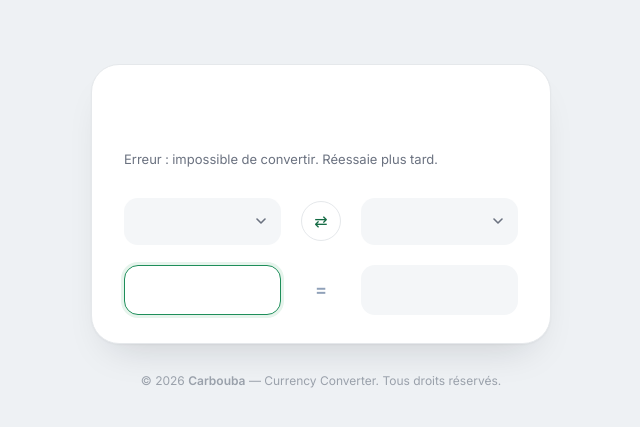
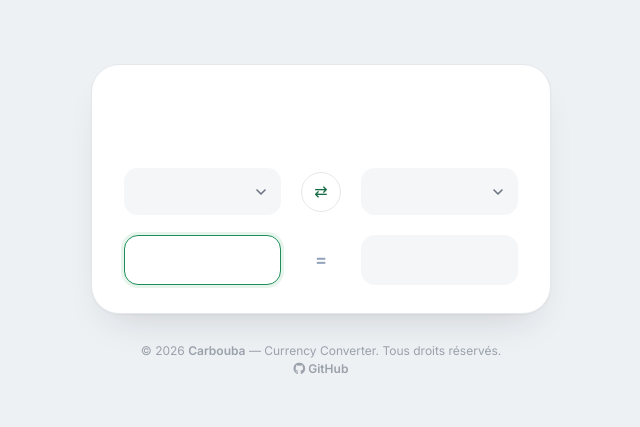
Before and after one commit to Carbouba/Currency_Converter, a Django app: page / in a window 1280 px wide. Shown: the top 427 px of the page, without its empty margins (319-959 px from the left). Run offline with Django 5.2, Linux system fonts and the light colour scheme; data that the repository does not hold is empty; some libraries are stand-ins or nearby versions.

Commit message:
Personnalisation des message d'erreurs et ajout du lien GitHub

```diff
--- a/ConverApp/static/ConverApp/script.js
+++ b/ConverApp/static/ConverApp/script.js
@@ -25,7 +25,8 @@ document.addEventListener('DOMContentLoaded', () => {
     alertBtn.addEventListener('click', hideAlert)
 })
 
-function showAlert() {
+function showAlert(message) {
+    document.querySelector('#alert-message').textContent = message
     clearTimeout(alertTimeout)
     alertDiv.hidden = false
     alertTimeout = setTimeout(hideAlert, 3000)
@@ -102,9 +103,8 @@ async function getCurrencySelects() {
             secondSelect.appendChild(optionTarget)
         })
     } catch (error) {
-        exchangeRate.innerHTML = `Erreur : impossible de convertir. Réessaie plus tard.`
         console.error(error)
-        showAlert()
+        showAlert('Erreur : impossible de convertir. Réessaie plus tard.')
 
     }
 }
@@ -119,10 +119,10 @@ async function convert(BASE_CODE, TARGET_CODE, AMOUNT) {
     const target = TARGET_CODE
     const amount = AMOUNT
 
-    if (!amount) {
-        alert('Amount require')
+    if (amount <=  0) {
+        showAlert('Veuillez entrez un montant valide')
     } else if (!source || !target) {
-        alert('source et target requis')
+        showAlert('Veuillez choisir une devise source et une devise cible')
     } else {
         const params = new URLSearchParams(
             {source, target, amount})
@@ -141,12 +141,8 @@ async function convert(BASE_CODE, TARGET_CODE, AMOUNT) {
 
             console.log(data)
         } catch (error) {
-            showAlert()
+            showAlert('Erreur : impossible de convertir. Réessaie plus tard.')
             console.error(error)
         }
     }
 }
-
-// function createAlerte(type, message){
-//
-// }
--- a/ConverApp/templates/ConverApp/index.html
+++ b/ConverApp/templates/ConverApp/index.html
@@ -13,6 +13,8 @@
     <!-- Charge Tailwind v4 -->
     <script src="https://cdn.jsdelivr.net/npm/@tailwindcss/browser@4"></script>
     <link rel="stylesheet" href="{% static 'ConverApp/style.css' %}">
+    <!-- Charge FontAwesome -->
+    <script src="https://kit.fontawesome.com/d17de608c3.js" crossorigin="anonymous"></script>
 
 </head>
 <body>
@@ -24,7 +26,7 @@
             <path stroke-linecap="round" stroke-linejoin="round" stroke-width="2"
                   d="M13 16h-1v-4h-1m1-4h.01M21 12a9 9 0 11-18 0 9 9 0 0118 0z"></path>
         </svg>
-        <span>Erreur : impossible de convertir. Réessaie plus tard.</span>
+        <span id="alert-message"></span>
         <div>
             <button id="alert-btn" class="btn btn-sm btn-error">Close</button>
         </div>
@@ -81,6 +83,7 @@
         <a href="https://github.com/Carbouba" target="_blank" rel="noopener noreferrer">Carbouba</a>
         &mdash; Currency Converter. Tous droits r&eacute;serv&eacute;s.
     </p>
+    <a href="https://github.com/Carbouba/Currency_Converter.git" target="_blank"><i class="fa-brands fa-github"></i> GitHub</a>
 </footer>
 
 
```
